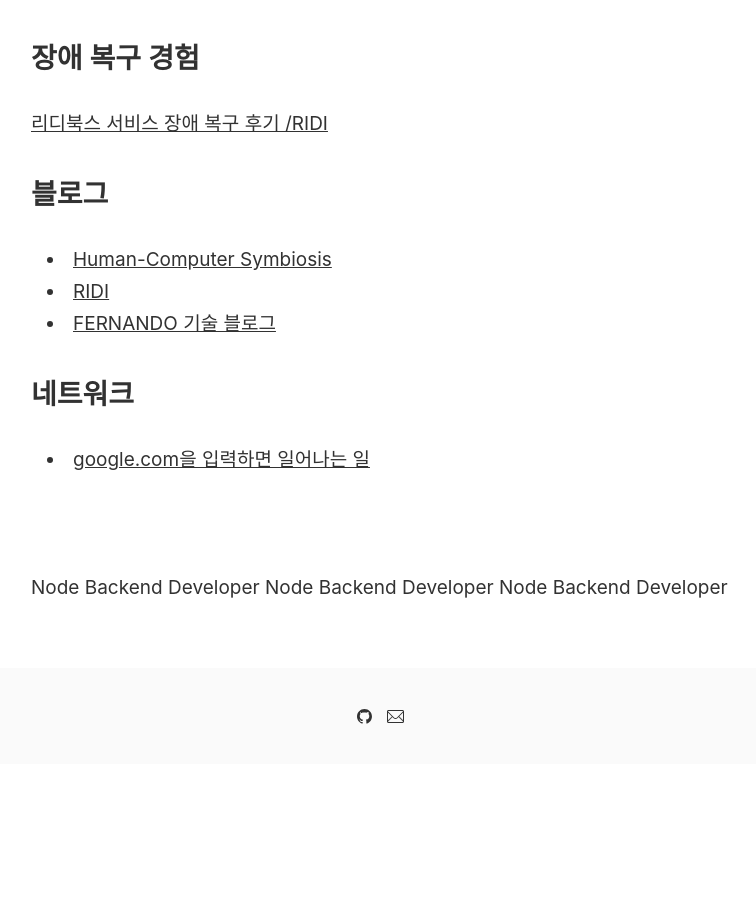
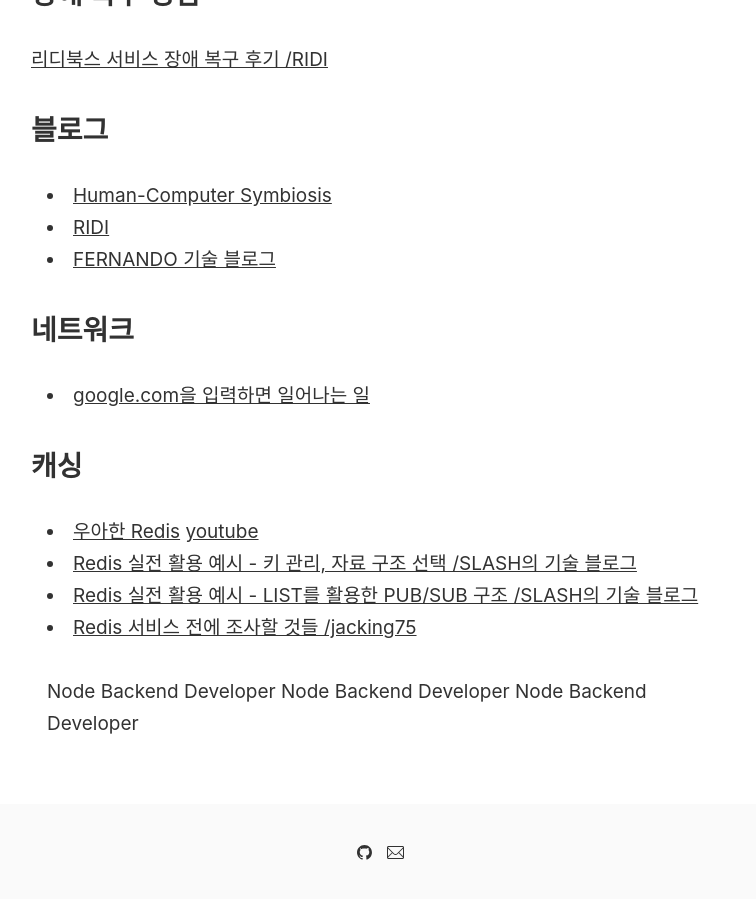
Before and after one commit to dont-think-about-too-much/dont-think-about-too-much.github.io, a Jekyll site: the page built from _pages/4-good-articles.md, in a window 1280 px wide and 900 px high, scrolled down 1123 px. Shown: the whole window, without its empty margins (260-1016 px from the left). Built offline with Jekyll 4.4.1, drawn with Linux system fonts in a browser that asks for light colours; before the commit the page ends 1887 px from its top, so only the background shows below that.

Commit message:
goodArticles 내용 추가

```diff
--- a/_pages/4-good-articles.md
+++ b/_pages/4-good-articles.md
@@ -46,5 +45,11 @@ title: GoodArticles
 ## 네트워크
 - [google.com을 입력하면 일어나는 일](https://bohyeon-n.github.io/)
 
+## 캐싱
+
+- [우아한 Redis](https://www.slideshare.net/charsyam2/redis-196314086) [youtube](https://www.youtube.com/watch?v=mPB2CZiAkKM)
+- [Redis 실전 활용 예시 - 키 관리, 자료 구조 선택 /SLASH의 기술 블로그](https://slashuniverse.com/5)
+- [Redis 실전 활용 예시 - LIST를 활용한 PUB/SUB 구조 /SLASH의 기술 블로그](https://slashuniverse.com/7?category=993311)
+- [Redis 서비스 전에 조사할 것들 /jacking75](https://jacking75.github.io/DB_Redis_service/)
 <br><br>
 Node Backend Developer Node Backend Developer Node Backend Developer
```
Also changed, not shown: other parts of _pages/4-good-articles.md (+0 -1 lines), __tmp_post/00-what-to-do-for-me.md (added, +9 -0 lines), __tmp_post/2021-06-15-consist-redis.md (added, +12 -0 lines), _pages/5-argorithms.md (added, +10 -0 lines).
